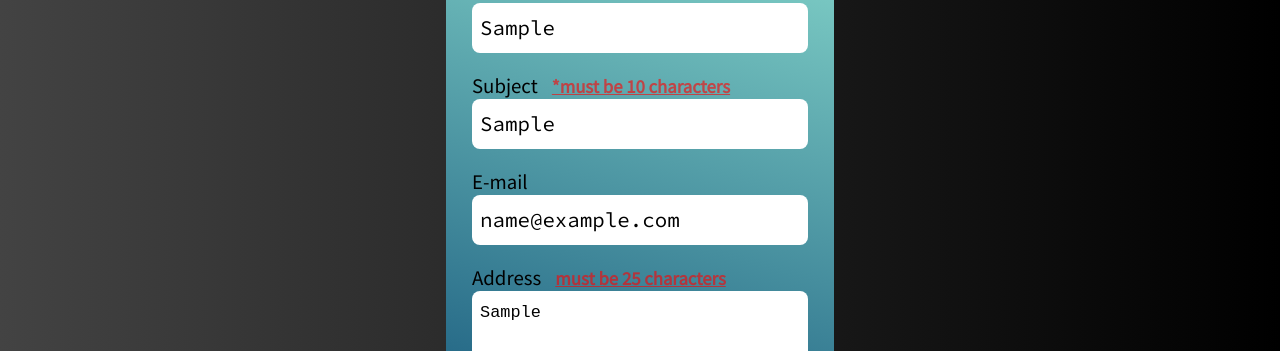
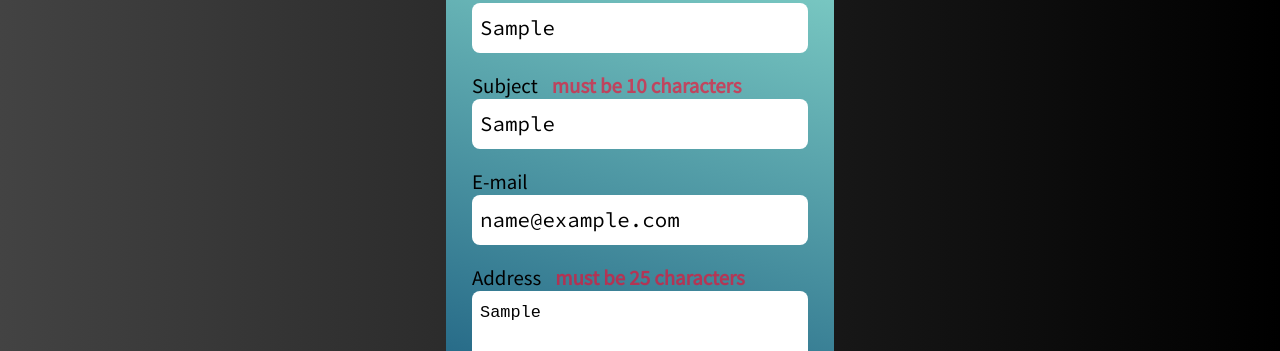
Before and after one commit to aktson/ankit-soni-js1-ca, a plain HTML site: page contact.html in a window 1280 px wide. Both pictures are taken after typing "Sample", "Sample", "name@example.com", "Sample" into the empty fields and a click on the button "Submit". Shown: the part 201-552 px from the top of the page. Drawn offline with Linux system fonts and the light colour scheme; a web font is replaced by a local one.

Commit message:
style added

```diff
--- a/css/style.css
+++ b/css/style.css
@@ -129,10 +129,9 @@ nav ul li a:hover {
 }
 .error {
   padding: 10px;
-  color: rgba(255, 0, 0, 0.6);
-  text-decoration: underline;
+  color: rgba(255, 0, 40, 0.6);
   font-weight: bold;
-  font-size: 0.9em;
+  font-size: 1em;
   margin-bottom: 10px;
 }
 .success {
--- a/js/contact.js
+++ b/js/contact.js
@@ -21,10 +21,10 @@ form.addEventListener("submit", checkInputData);
 
 function checkInputData(e) {
         e.preventDefault();
-        checkRequired(name.value, nameSpan, "*name missng")
-        checkRequired(checkLength(subject.value, 10), subjectSpan, "*must be 10 characters")
+        checkRequired(name.value, nameSpan, "enter name")
+        checkRequired(checkLength(subject.value, 10), subjectSpan, "must be 10 characters")
         checkRequired(checkLength(address.value, 25), addressSpan, "must be 25 characters")
-        checkRequired(checkEmail(email.value), emailSpan, "*please enter valid email..")
+        checkRequired(checkEmail(email.value), emailSpan, "please enter valid email..")
 
 
         // if (!name.value) {
@@ -55,7 +55,6 @@ function checkInputData(e) {
         if (name.value && checkLength(subject.value, 10) && checkEmail(email.value) && checkLength(address.value, 25))  {
             msgContainer.innerHTML = showMessage("Success! Form has passed validation","success")
             form.reset();
-
 
         }
 }
```
